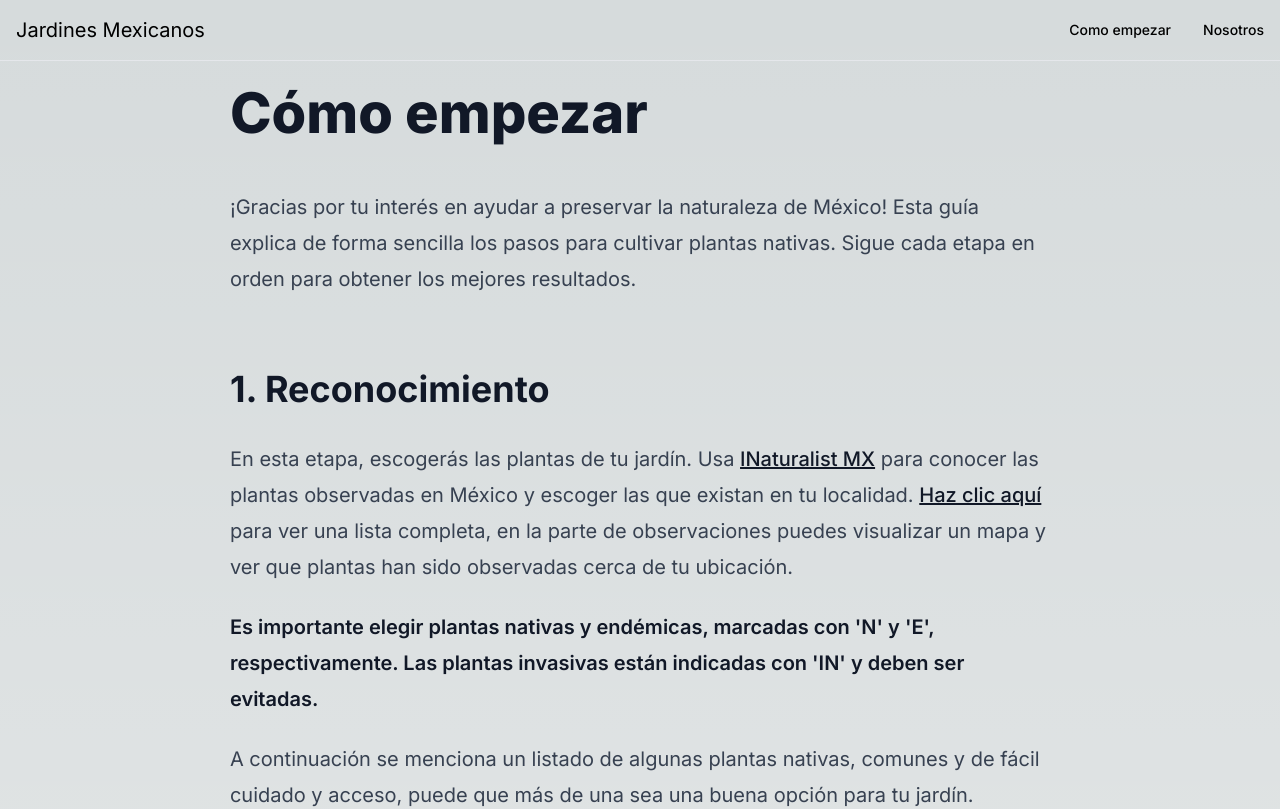
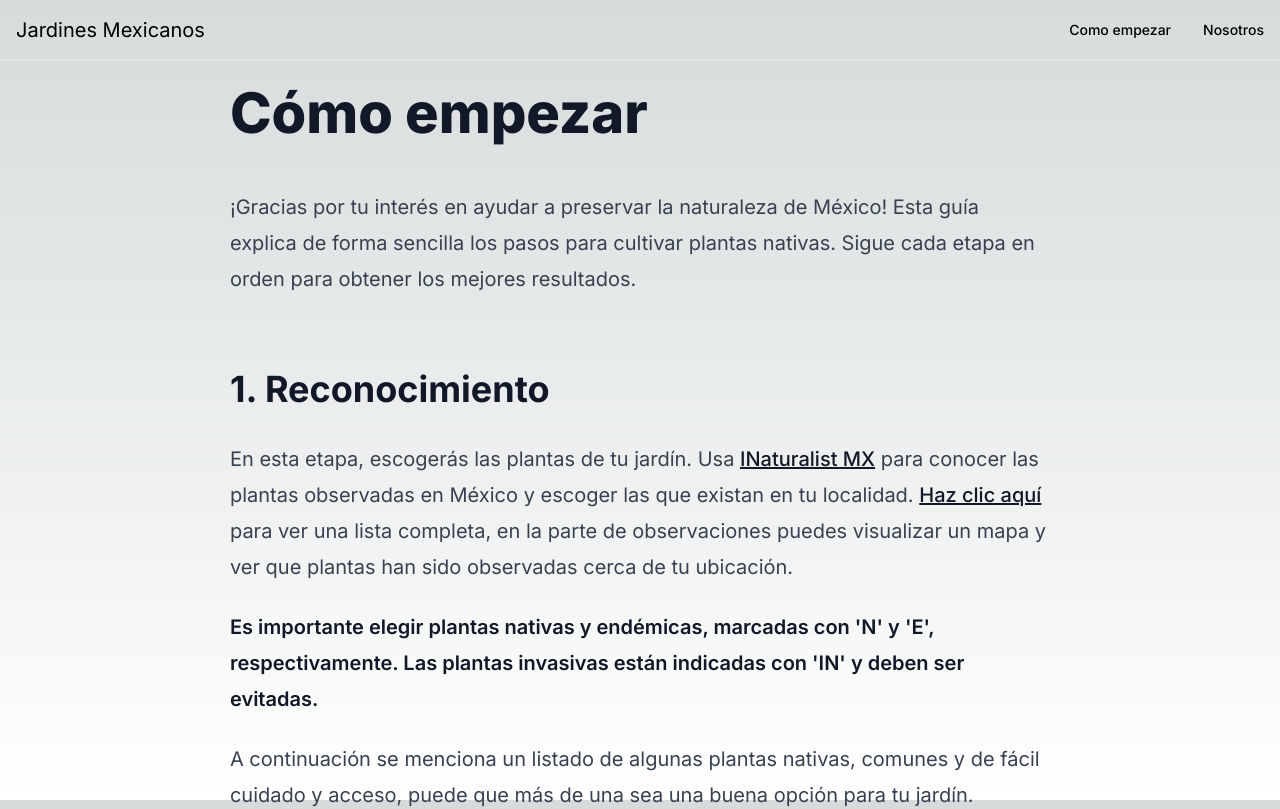
Before and after one commit to crazybolillo/jardinesmexicanos, a Next.js app: page /como-empezar in a window 1280 px wide. Shown: the top 809 px of the page. Built offline with nearby package versions, Linux system fonts and the light colour scheme.

Commit message:
feat: fix footer to the bottom
These changes in the layout ensure the footer is always at the bottom
of the screen, even when the content's height is shorter than the
window's height.

```diff
--- a/app/layout.tsx
+++ b/app/layout.tsx
@@ -29,11 +29,11 @@ export default function RootLayout({
   children: React.ReactNode;
 }>) {
   return (
-    <html lang="en">
+    <html className="h-screen" lang="en">
       <head>
         <ThemeModeScript />
       </head>
-      <body className={inter.className}>
+      <body className={"min-h-screen flex flex-col " + inter.className}>
         <Navbar className="p-4 bg-transparent dark:bg-transparent border-b">
           <NavbarBrand href="/">
             <span className="self-center text-xl">Jardines Mexicanos</span>
@@ -46,7 +46,7 @@ export default function RootLayout({
         </Navbar>
         {children}
         <Analytics />
-        <Footer className="flex p-4 sm:px-6 rounded-none dark:bg-gray-900">
+        <Footer className="flex p-4 mt-auto sm:px-6 rounded-none dark:bg-gray-900">
           <FooterCopyright href="#" by="Jardines Mexicanos" year={2024} />
           <div className="ms-auto">
             <FooterIcon href="https://www.youtube.com/@jardinesmexicanos" icon={BsYoutube} />
```
